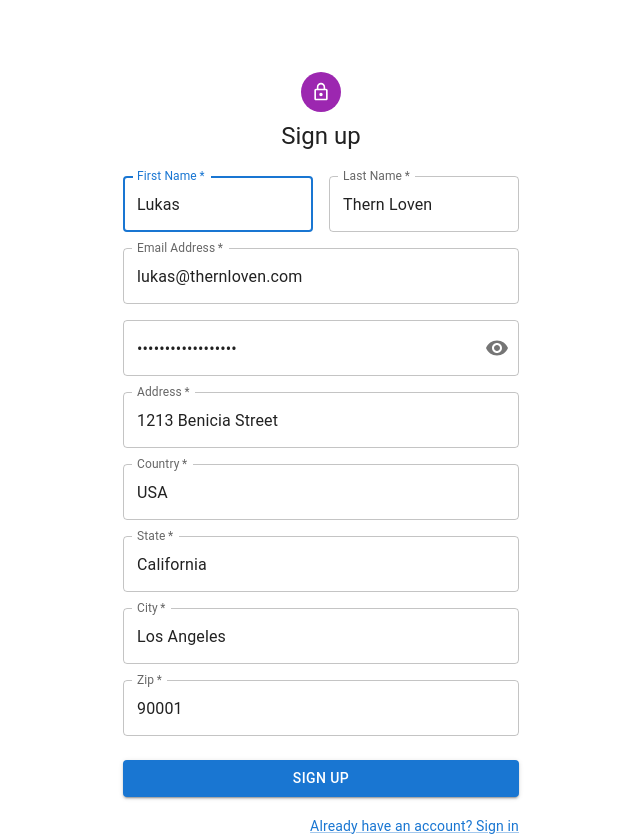
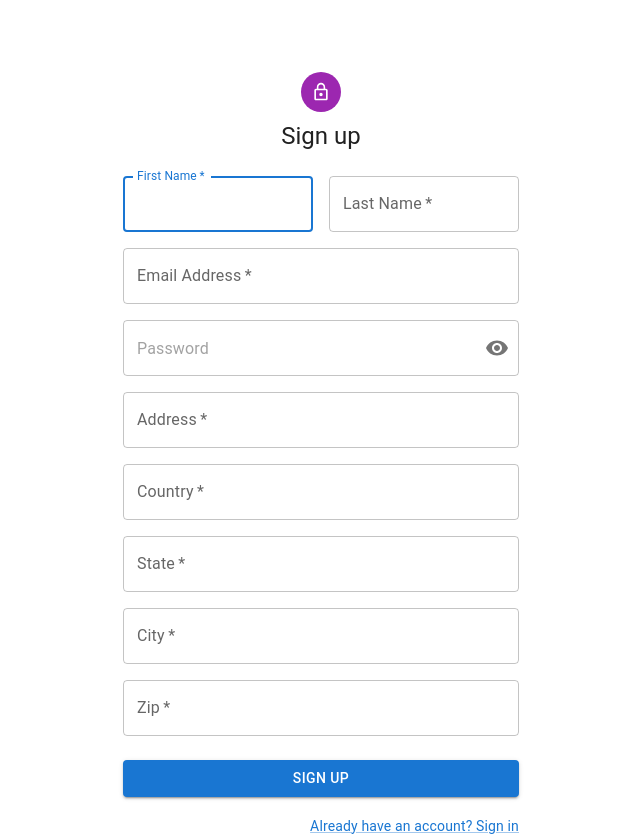
Before and after one commit to thernloven/raft-rentals, a React (Vite) app: page /auth/register in a window 1280 px wide. Shown: the whole page, without its empty margins (319-959 px from the left). Built offline with nearby package versions, Linux system fonts and the light colour scheme.

Commit message:
done push

```diff
--- a/src/pages/auth/LoginPage.tsx
+++ b/src/pages/auth/LoginPage.tsx
@@ -64,8 +64,8 @@ export default function LoginPage() {
             </Typography>
             <Formik
               initialValues={{
-                email: "test@thernloven.com",
-                password: "securePassword123!",
+                email: "",
+                password: "",
               }}
               onSubmit={async (values) => {
                 console.log(values, "values");
@@ -124,11 +124,7 @@ export default function LoginPage() {
                       Sign In
                     </LoadingButton>
                     <Grid container>
-                      <Grid item xs>
-                        <Link href="#" variant="body2">
-                          Forgot password?
-                        </Link>
-                      </Grid>
+                      <Grid item xs></Grid>
                       <Grid item>
                         <Link href="/auth/register" variant="body2">
                           {"Don't have an account? Sign Up"}
--- a/src/pages/auth/RegisterPage.tsx
+++ b/src/pages/auth/RegisterPage.tsx
@@ -49,15 +49,15 @@ export default function RegisterPage() {
           </Typography>
           <Formik
             initialValues={{
-              firstname: "Lukas",
-              lastname: "Thern Loven",
-              email: "lukas@thernloven.com",
-              password: "securePassword123!",
-              address: "1213 Benicia Street",
-              country: "USA",
-              state: "California",
-              city: "Los Angeles",
-              zip: "90001",
+              firstname: "",
+              lastname: "",
+              email: "",
+              password: "",
+              address: "",
+              country: "",
+              state: "",
+              city: "",
+              zip: "",
             }}
             onSubmit={async (values) => {
               console.log(values, "values");
```
